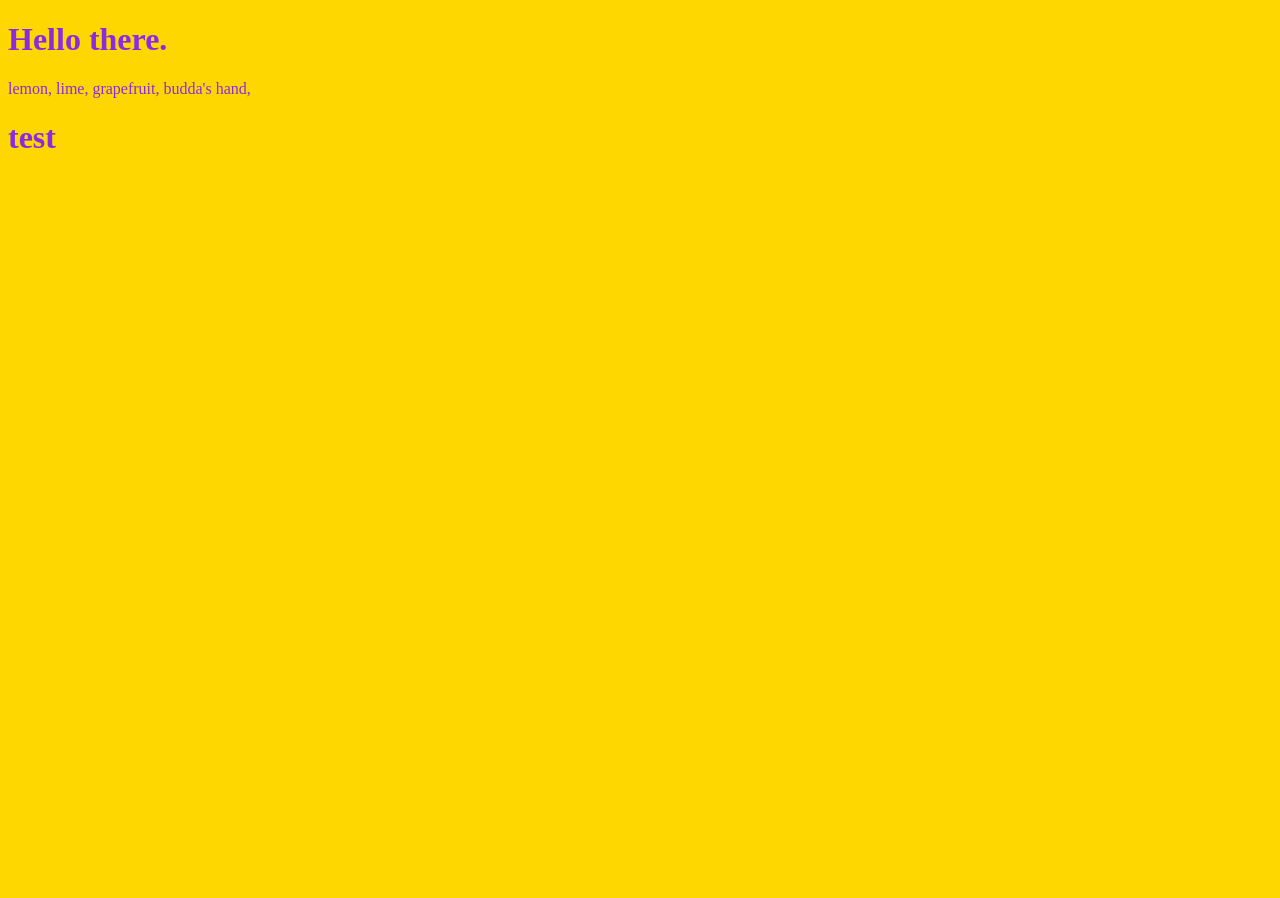
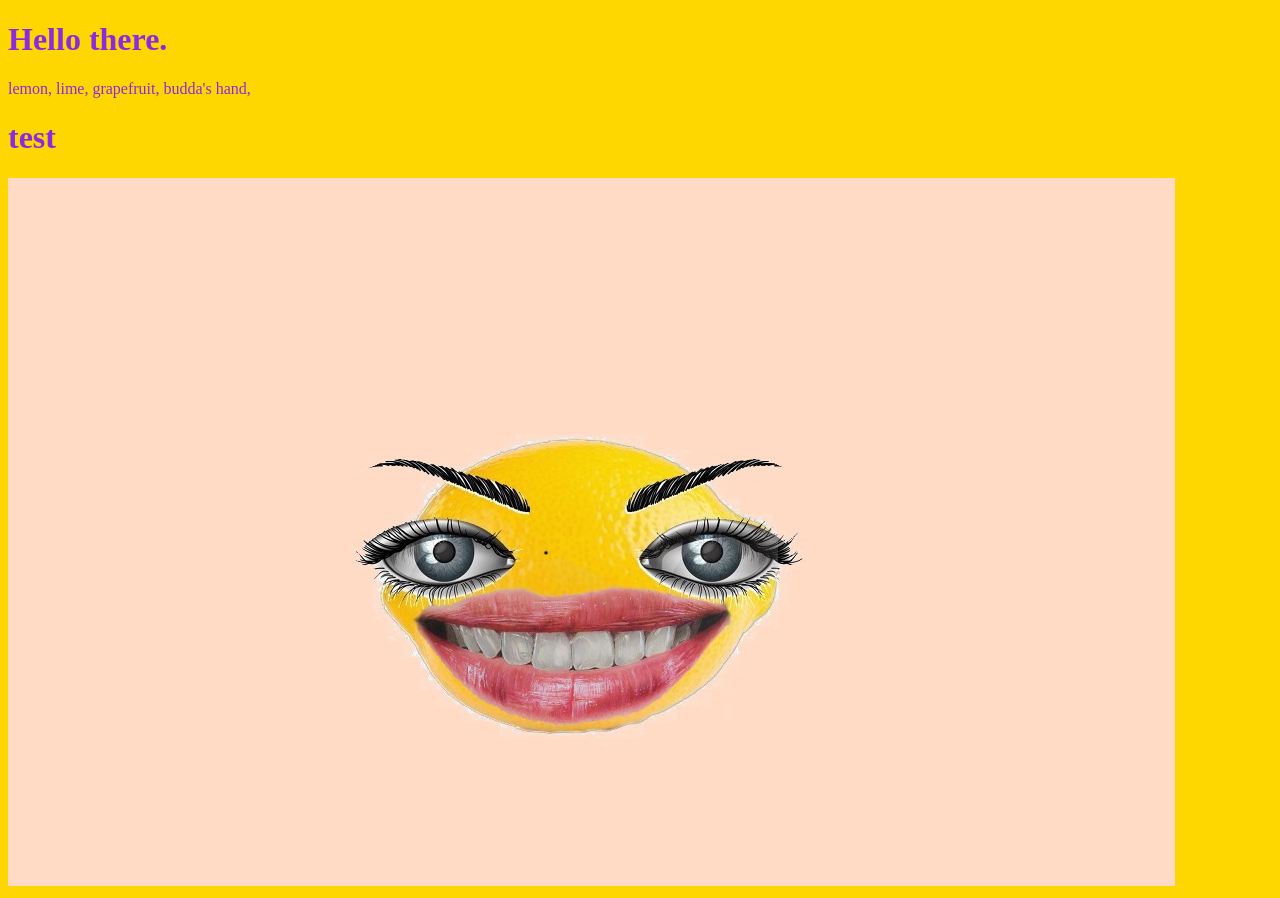
Before and after one commit to ruvinchoi/ruvinchoi.github.io, a plain HTML site: page index.html in a window 1280 px wide. Before the commit the page ends 800 px from the top, so only its background shows below. Drawn offline with Linux system fonts and the light colour scheme.

Commit message:
img and link

```diff
--- a/index.html
+++ b/index.html
@@ -5,6 +5,9 @@
         <h1>Hello there.</h1>
         <p>lemon, lime, grapefruit, budda's hand, </p>
         <h1>test</h1>
+        <a href="www.youtube.com">
+            <img src="lemon man.jpg">
+        </a>
+
     </body>
 </html>
-</html>
```
Also changed, not shown: lemon man.jpg (added).
